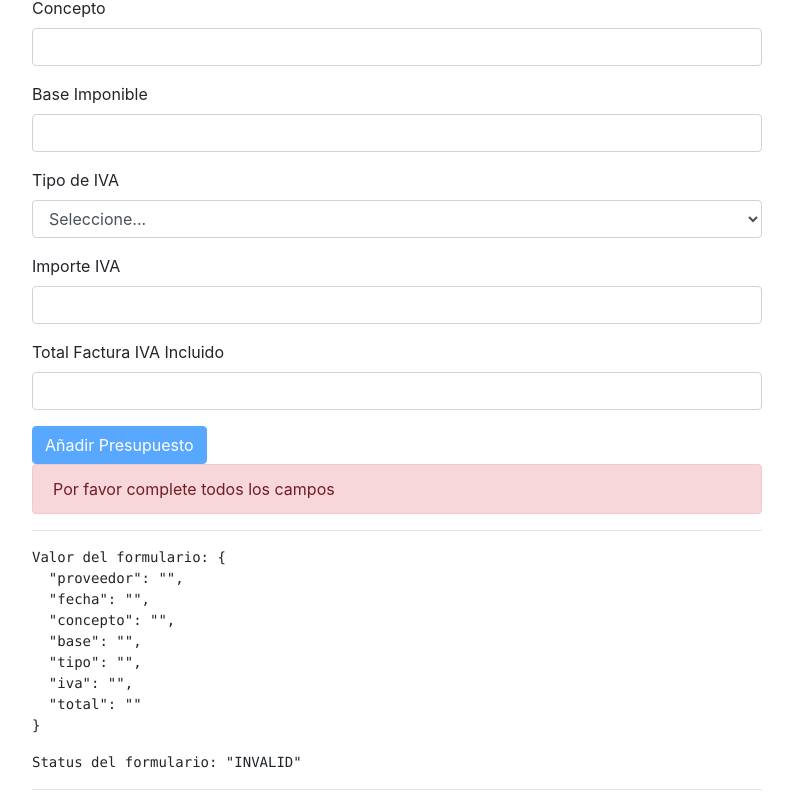
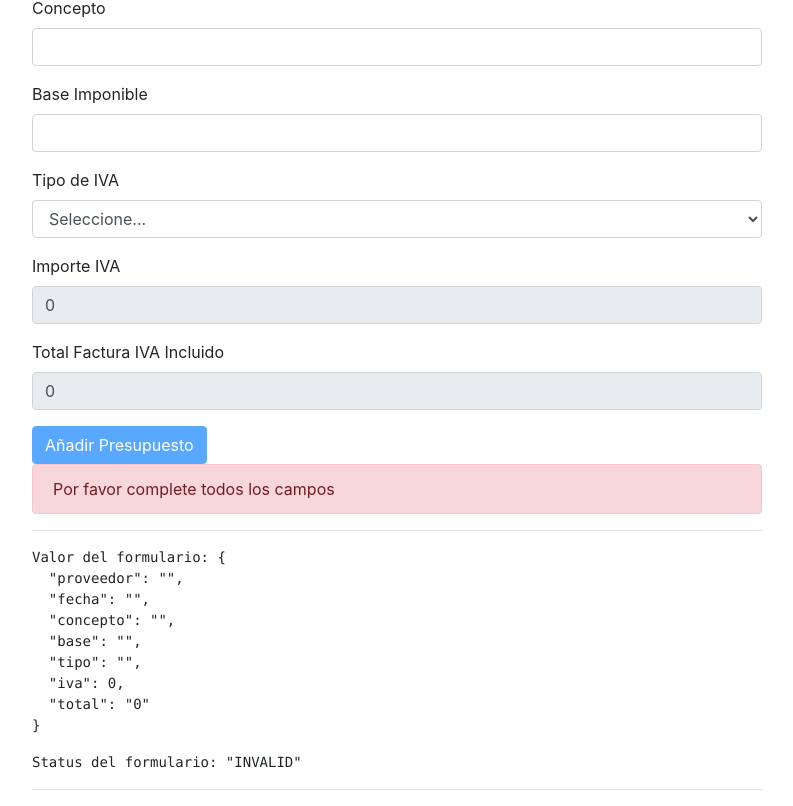
Before and after one commit to aragrevo/appComprasAngular, an Angular app: page /addpres in a window 1280 px wide. Shown: the part 318-1124 px from the top of the page, without its empty margins (53-846 px from the left). Built offline with nearby package versions, Linux system fonts and the light colour scheme.

Commit message:
add valueChanges

```diff
--- a/src/app/presupuestos/addpres/addpres.component.html
+++ b/src/app/presupuestos/addpres/addpres.component.html
@@ -35,11 +35,13 @@
       </div>
       <div class="form-group">
         <label for="iva">Importe IVA</label>
-        <input type="number" class="form-control" name="iva" id="iva" formControlName="iva">
+        <input type="number" class="form-control" name="iva" id="iva" formControlName="iva"
+          [(ngModel)]="presupuestoForm.value.iva" disabled>
       </div>
       <div class="form-group">
         <label for="total">Total Factura IVA Incluido</label>
-        <input type="number" class="form-control" name="total" id="total" formControlName="total">
+        <input type="number" class="form-control" name="total" id="total" formControlName="total"
+          [(ngModel)]="presupuestoForm.value.total" disabled>
       </div>
       <button class="btn btn-primary" type="submit" [disabled]="!presupuestoForm.valid">Añadir Presupuesto</button>
       <p class="alert-danger alert" *ngIf="!presupuestoForm.valid">Por favor complete todos los campos</p>
--- a/src/app/presupuestos/addpres/addpres.component.ts
+++ b/src/app/presupuestos/addpres/addpres.component.ts
@@ -12,6 +12,10 @@
   presupuestoForm: FormGroup;
   presupuesto: any;
   proveedores: any;
+  base: any;
+  tipo: any;
+  iva = 0;
+  total = 0;
 
   constructor(private pf: FormBuilder, private proveedoresService: ProveedoresService) { }
 
@@ -22,11 +26,12 @@
       concepto: ['', Validators.required],
       base: ['', Validators.required],
       tipo: ['', Validators.required],
-      iva: ['', Validators.required],
-      total: ['', Validators.required]
+      iva: this.iva,
+      total: this.total
     });
 
     this.proveedores = this.proveedoresService.getProveedores();
+    this.onChanges();
   }
 
   onSubmit() {
@@ -46,4 +51,13 @@
     return savePresupuesto;
   }
 
+  onChanges() {
+    this.presupuestoForm.valueChanges.subscribe(valor => {
+      this.base = valor.base;
+      this.tipo = valor.tipo;
+      this.presupuestoForm.value.iva = this.base * this.tipo;
+      this.presupuestoForm.value.total = this.base + (this.base * this.tipo);
+    });
+  }
+
 }
```
